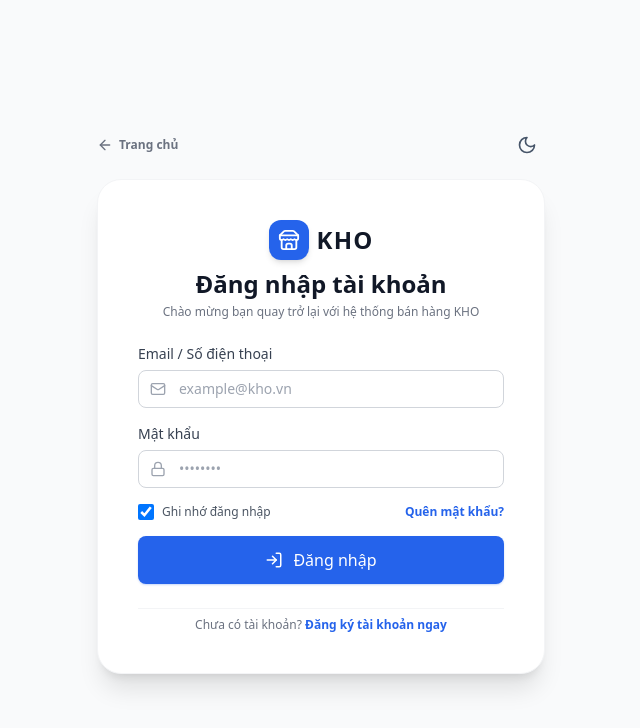
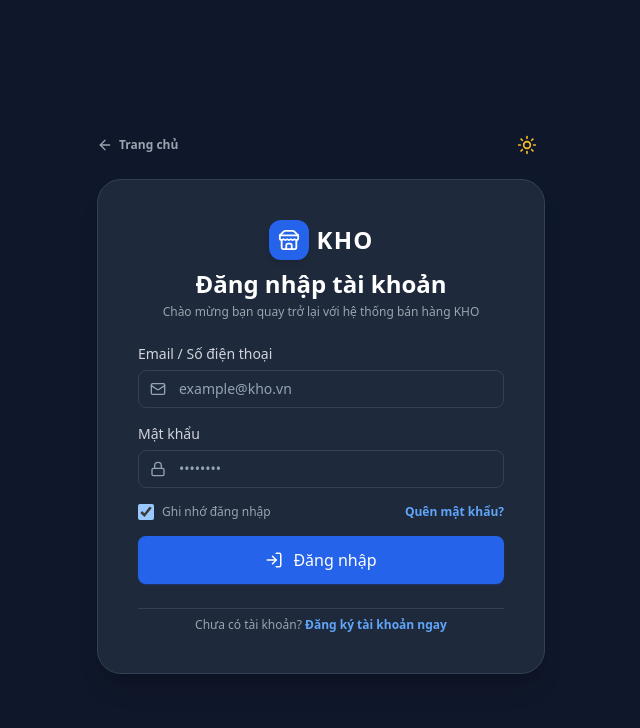
Before and after one commit to levnhai/kho-online, a React (Vite) app in the folder frontend/: page /login in a window 1280 px wide. Shown: the top 728 px of the page, without its empty margins (319-959 px from the left). Built offline with nearby package versions, Linux system fonts and the light colour scheme.

Commit message:
feat: default dark mode

```diff
--- a/frontend/index.html
+++ b/frontend/index.html
@@ -1,5 +1,5 @@
 <!doctype html>
-<html lang="vi">
+<html lang="vi" class="dark">
   <head>
     <meta charset="UTF-8" />
     <link rel="icon" type="image/svg+xml" href="/favicon.svg" />
@@ -12,7 +12,7 @@
       (function() {
         try {
           var saved = localStorage.getItem('kho_theme');
-          var isDark = saved === 'dark' || (!saved && window.matchMedia && window.matchMedia('(prefers-color-scheme: dark)').matches);
+          var isDark = saved ? saved === 'dark' : true; // Mặc định là dark mode
           if (isDark) {
             document.documentElement.classList.add('dark');
             document.documentElement.style.colorScheme = 'dark';
--- a/frontend/src/app/providers/ThemeContext.tsx
+++ b/frontend/src/app/providers/ThemeContext.tsx
@@ -16,13 +16,10 @@ export const ThemeProvider: React.FC<{ children: React.ReactNode }> = ({ childre
     try {
       const saved = localStorage.getItem('kho_theme');
       if (saved === 'dark' || saved === 'light') return saved;
-      if (window.matchMedia && window.matchMedia('(prefers-color-scheme: dark)').matches) {
-        return 'dark';
-      }
     } catch {
       // ignore
     }
-    return 'light';
+    return 'dark'; // Mặc định là Dark Mode
   });
 
   useEffect(() => {
```
Also changed, not shown: 3 other files (tests, documents, lock files or other folders).
